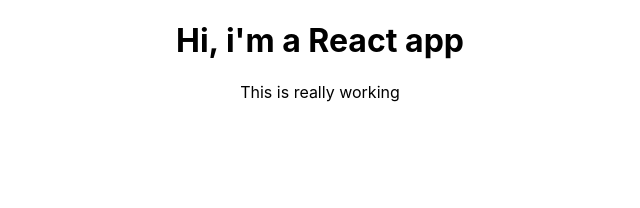
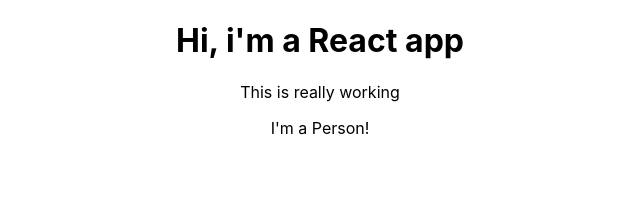
Before and after one commit to Skyentific/Udemy_React, a React (Create React App) app in the folder section_3/: page / in a window 1280 px wide. Shown: the top 208 px of the page, without its empty margins (320-960 px from the left). Built offline with nearby package versions, Linux system fonts and the light colour scheme.

Commit message:
* Component folders to have a capital first letter
* Added Person component directory and file.

```diff
--- a/section_3/src/App.js
+++ b/section_3/src/App.js
@@ -1,5 +1,6 @@
 import React, { Component } from 'react';
 import './App.css';
+import Person from './Person/Person' // should always use an upper case charater for customer compontents
 
 class App extends Component {
   render() {
@@ -8,6 +9,7 @@
       <div className="App">
         <h1>Hi, i'm a React app</h1>
         <p>This is really working</p>
+        <Person />
       </div>
       // everything needs to be inside one root element (e.g. this div)
     );
--- /dev/null
+++ b/section_3/src/Person/Person.js
@@ -0,0 +1,7 @@
+import React from 'react';
+
+const person = () => {
+    return <p>I'm a Person!</p>
+};
+
+export default person;
```
